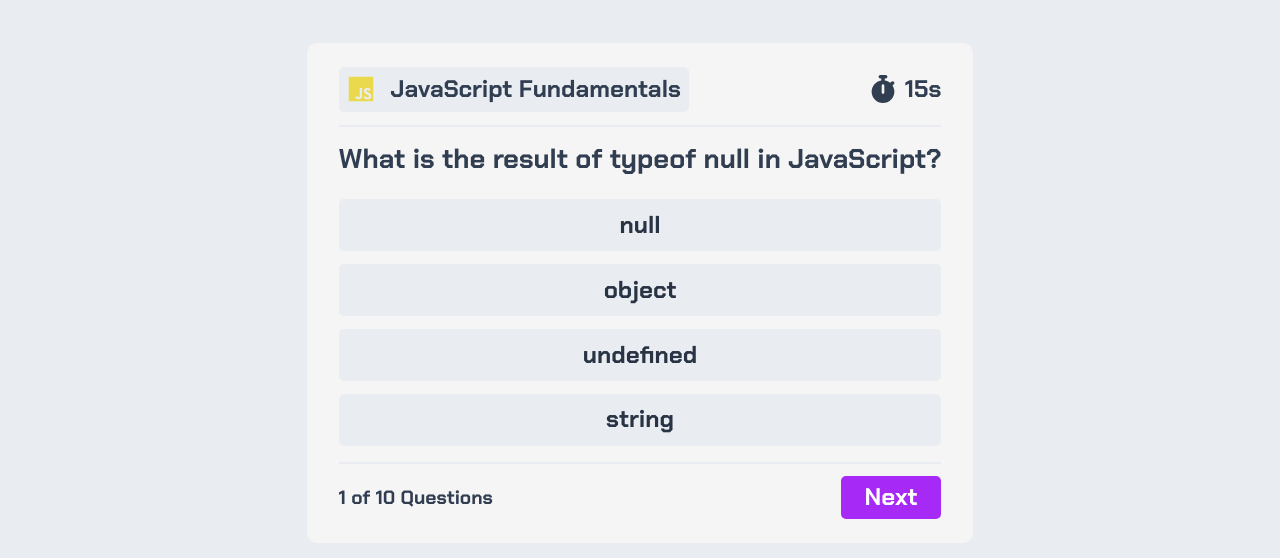
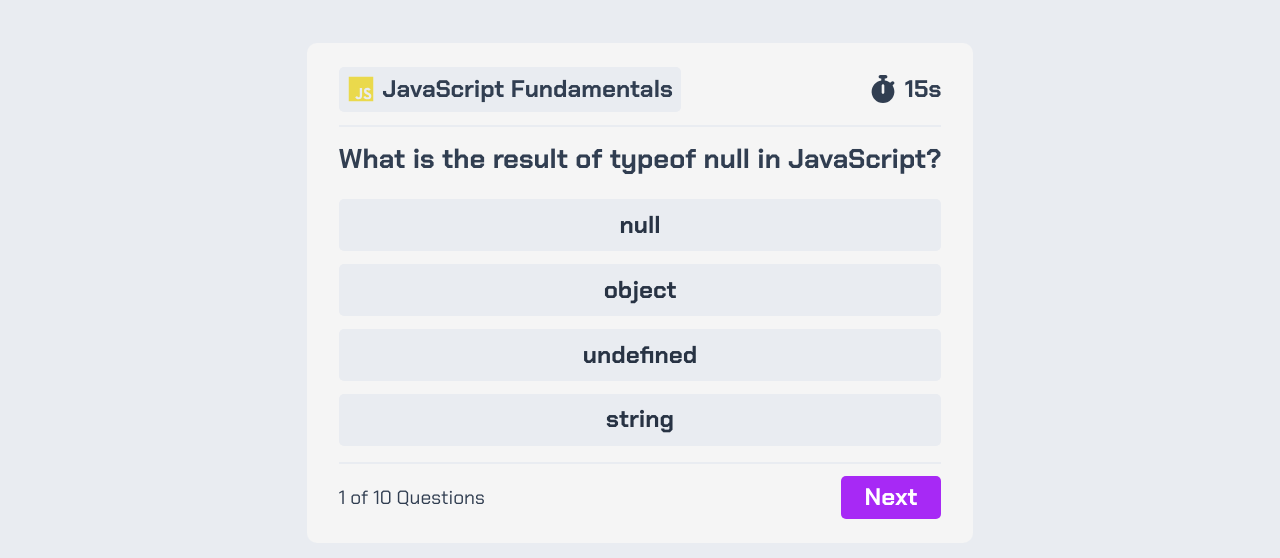
Before and after one commit to gustavo2023/quiz-app, a plain HTML site: page index.html in a window 1280 px wide. Shown: the part 162-720 px from the top of the page. Drawn offline with Linux system fonts and the light colour scheme.

Commit message:
style: adjust gap in main layout and font weight for question status

```diff
--- a/styles.css
+++ b/styles.css
@@ -372,7 +372,7 @@ main {
   display: flex;
   justify-content: center;
   align-items: center;
-  gap: 1rem;
+  gap: 0.5rem;
   background-color: var(--clr-body-bg);
   border-radius: 5px;
   padding: 0.5rem;
@@ -443,7 +443,7 @@ main {
 
 .question-status {
   font-size: clamp(0.8rem, 1.5vw + 0.5rem, 1.2rem);
-  font-weight: 700;
+  font-weight: 400;
   color: var(--clr-heading);
   text-align: left;
   line-height: 1.2;
```
